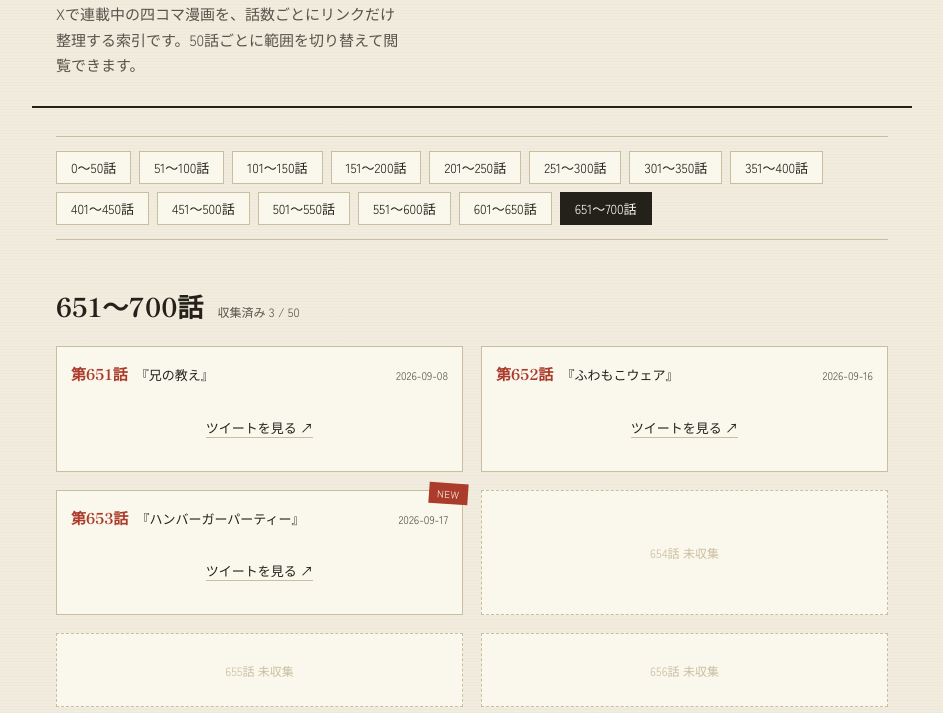
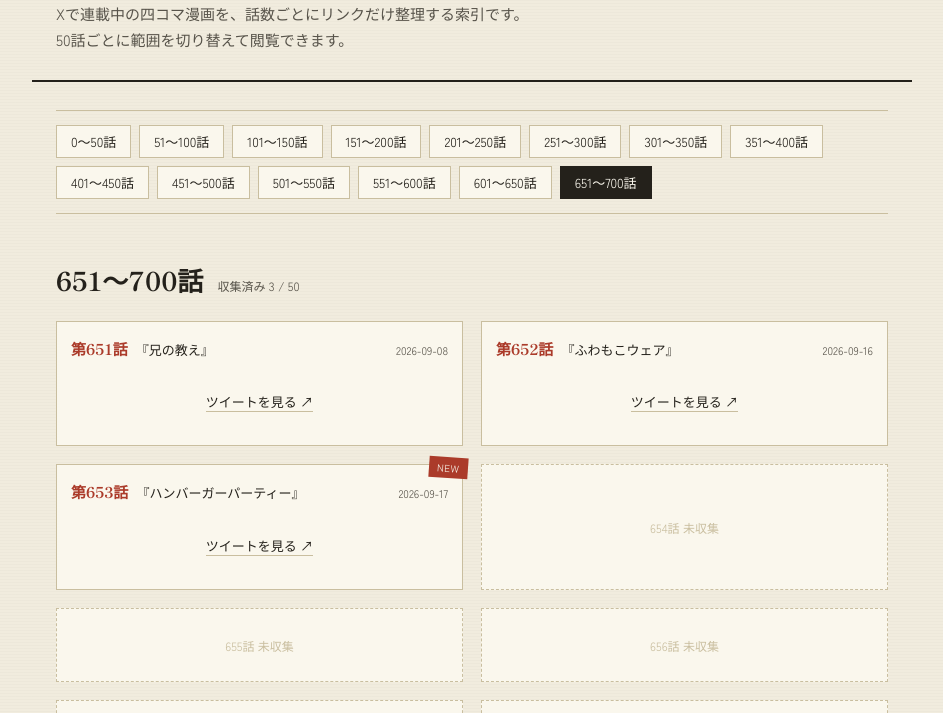
Before and after one commit to sigunamu226/shinycolors-yonkoma-archive, a website: page index.html in a window 1280 px wide. Shown: the part 138-851 px from the top of the page, without its empty margins (168-1111 px from the left). Drawn offline with Linux system fonts and the light colour scheme; a script that the page names is missing.

Commit message:
説明文の調整

```diff
--- a/index.html
+++ b/index.html
@@ -13,7 +13,7 @@
 
 <header class="masthead">
   <h1>シャニマス四コマ リンクアーカイブ</h1>
-  <p class="lede">Xで連載中の四コマ漫画を、話数ごとにリンクだけ整理する索引です。50話ごとに範囲を切り替えて閲覧できます。</p>
+  <p class="lede">Xで連載中の四コマ漫画を、話数ごとにリンクだけ整理する索引です。<br>50話ごとに範囲を切り替えて閲覧できます。</p>
 </header>
 
 <main>
--- a/style.css
+++ b/style.css
@@ -40,7 +40,7 @@ h1 {
   letter-spacing: 0.03em;
 }
 
-.lede { max-width: 46ch; color: var(--ink-soft); font-size: 15px; margin: 0; }
+.lede { color: var(--ink-soft); font-size: 15px; margin: 0; word-break: auto-phrase; }
 
 main { max-width: 880px; margin: 0 auto; padding: 0 24px; }
 
```
